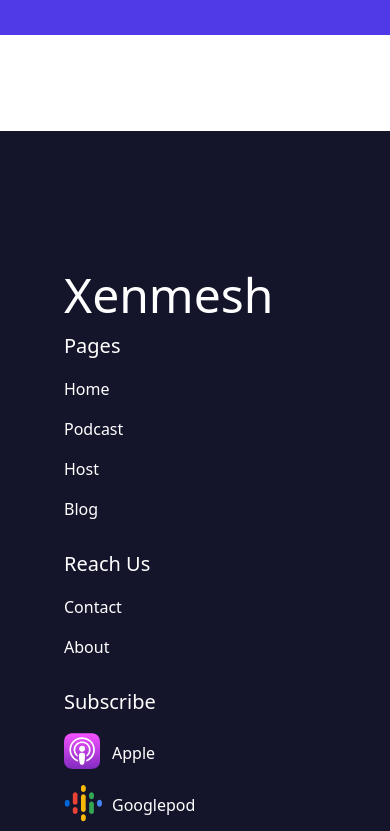
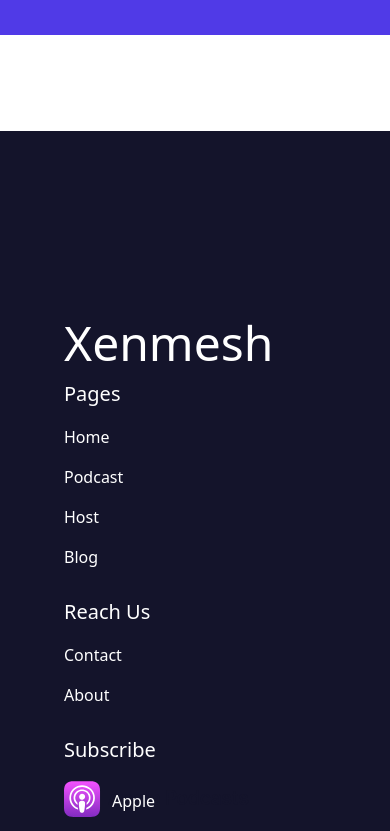
Before and after one commit to ImranGreet/podcast, a Vue app: page / in a window 390 px wide. Shown: the part 6960-7791 px from the top of the page. Built offline with nearby package versions, Linux system fonts and the light colour scheme.

Commit message:
mobile responsiveness has been defined

```diff
--- a/src/components/Footer/Footer.vue
+++ b/src/components/Footer/Footer.vue
@@ -1,6 +1,6 @@
 <template>
   <section class="w-full bg-textColor relative">
-    <div class="px-16 py-32 lg:py-44 w-full">
+    <div class="px-16 py-44 w-full">
       <div class="w-full grid grid-cols-1 sm:grid-cols-3">
         <div class="w-full flex flex-col justify-start items-start">
           <h1 class="text-4xl text-default">Xenmesh</h1>
```
